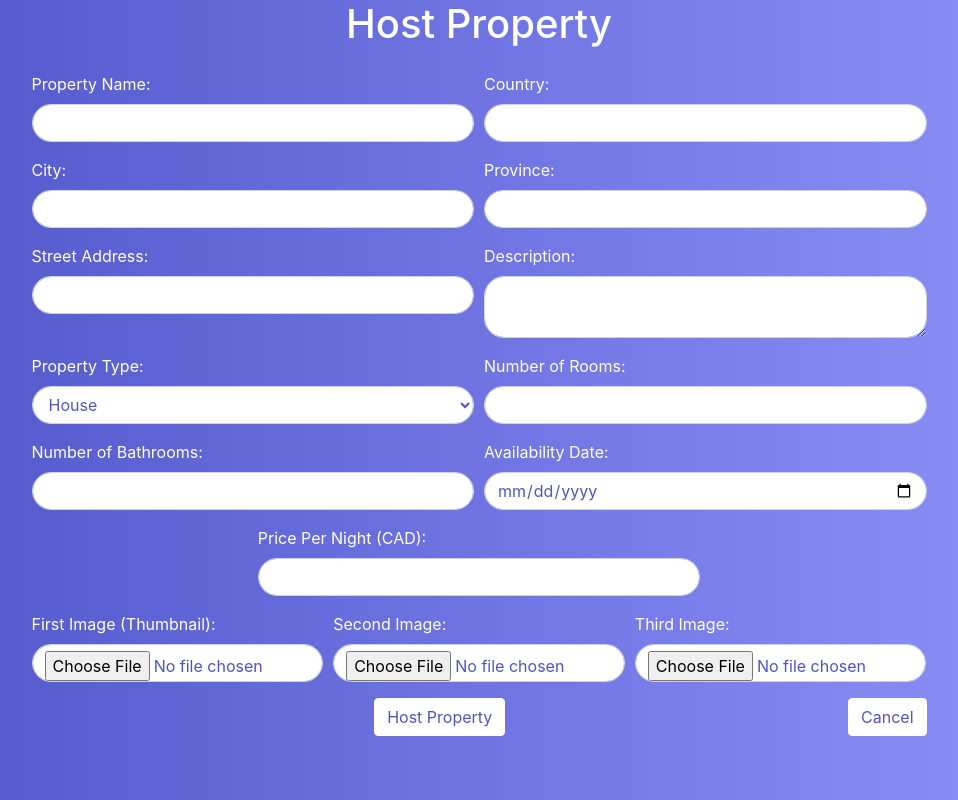
After one commit to Hecktox/QuickStays, a PHP site: page /Views/Property/host.php in a window 1280 px wide. The commit adds this page. Shown: the whole page, without its empty margins (161-1119 px from the left). Run offline with PHP 8.4, Linux system fonts and the light colour scheme.

Commit message:
started cart, added property hosting page and controller/model functions, added limited access button for admin page and host page in the home screen

```diff
--- /dev/null
+++ b/QuickStays/Views/Property/host.php
@@ -0,0 +1,186 @@
+<!DOCTYPE html>
+<html lang="en">
+<html>
+
+<head>
+    <meta charset="UTF-8">
+    <meta name="viewport" content="width=device-width, initial-scale=1, shrink-to-fit=no">
+    <title>Host Property</title>
+    <link rel="stylesheet" href="https://maxcdn.bootstrapcdn.com/bootstrap/4.5.2/css/bootstrap.min.css">
+    <style>
+        body {
+            background: linear-gradient(to right, #4e54c8, #8f94fb);
+            color: #ffffff;
+            margin: 0;
+            padding: 0;
+            height: 100vh;
+            display: flex;
+            align-items: center;
+            justify-content: center;
+        }
+
+        .gradient-form {
+            padding: 20px;
+            border-radius: 10px;
+        }
+
+        .btn-primary {
+            background-color: #ffffff;
+            border-color: #ffffff;
+            color: #4e54c8;
+        }
+
+        .btn-primary:hover {
+            background-color: #8f94fb;
+            border-color: #8f94fb;
+            color: #ffffff;
+        }
+
+        .register-link {
+            color: #ffffff !important;
+            transition: color 0.3s ease-in-out;
+        }
+
+        .register-link:hover {
+            color: #8f94fb !important;
+            text-decoration: none;
+        }
+
+        .form-control {
+            border-radius: 20px;
+            color: #4e54c8;
+        }
+
+        .form-control::placeholder {
+            color: #4e54c8;
+        }
+    </style>
+    <script>
+        function previewImage(input, previewId) {
+            var preview = document.getElementById(previewId);
+            var file = input.files[0];
+            var reader = new FileReader();
+
+            reader.onload = function (e) {
+                preview.src = e.target.result;
+                preview.style.display = 'block';
+            };
+
+            reader.readAsDataURL(file);
+        }
+    </script>
+    <script src="https://code.jquery.com/jquery-3.5.1.slim.min.js"></script>
+    <script src="https://cdn.jsdelivr.net/npm/@popperjs/core@2.9.3/dist/umd/popper.min.js"></script>
+    <script src="https://maxcdn.bootstrapcdn.com/bootstrap/4.5.2/js/bootstrap.min.js"></script>
+</head>
+
+<body class="container h-100">
+    <div class="container h-100">
+        <div class="row align-items-center h-100">
+            <div class="col-md-10 offset-md-1">
+                <h1 class="mb-4 text-center">Host Property</h1>
+                <form method="POST" action="/eCommerce-Project/QuickStays/index.php?entity=property&action=host"
+                    class="form-group" enctype="multipart/form-data">
+                    <div class="form-row">
+                        <div class="form-group col-md-6">
+                            <label for="PropertyName">Property Name:</label>
+                            <input type="text" class="form-control" name="PropertyName" required>
+                        </div>
+                        <div class="form-group col-md-6">
+                            <label for="Country">Country:</label>
+                            <input type="text" class="form-control" name="Country" required>
+                        </div>
+                    </div>
+
+                    <div class="form-row">
+                        <div class="form-group col-md-6">
+                            <label for="City">City:</label>
+                            <input type="text" class="form-control" name="City" required>
+                        </div>
+                        <div class="form-group col-md-6">
+                            <label for="Province">Province:</label>
+                            <input type="text" class="form-control" name="Province" required>
+                        </div>
+                    </div>
+
+                    <div class="form-row">
+                        <div class="form-group col-md-6">
+                            <label for="StreetAddress">Street Address:</label>
+                            <input type="text" class="form-control" name="StreetAddress" required>
+                        </div>
+                        <div class="form-group col-md-6">
+                            <label for="Description">Description:</label>
+                            <textarea class="form-control" name="Description" required></textarea>
+                        </div>
+                    </div>
+
+                    <div class="form-row">
+                        <div class="form-group col-md-6">
+                            <label for="PropertyType">Property Type:</label>
+                            <select class="form-control" name="PropertyType">
+                                <option value="House">House</option>
+                                <option value="Apartment">Apartment</option>
+                                <option value="Condo">Condo</option>
+                                <option value="Duplex">Duplex</option>
+                            </select>
+                        </div>
+                        <div class="form-group col-md-6">
+                            <label for="NumRooms">Number of Rooms:</label>
+                            <input type="number" class="form-control" name="NumRooms" required>
+                        </div>
+                    </div>
+
+                    <div class="form-row">
+                        <div class="form-group col-md-6">
+                            <label for="NumBathrooms">Number of Bathrooms:</label>
+                            <input type="number" class="form-control" name="NumBathrooms" required>
+                        </div>
+                        <div class="form-group col-md-6">
+                            <label for="AvailabilityDate">Availability Date:</label>
+                            <input type="date" class="form-control" name="AvailabilityDate" required>
+                        </div>
+                    </div>
+
+                    <div class="form-row">
+                        <div class="form-group col-md-6 offset-md-3">
+                            <label for="PricePerNight">Price Per Night (CAD):</label>
+                            <input type="number" step="0.01" class="form-control" name="PricePerNight" required>
+                        </div>
+                    </div>
+
+                    <div class="form-row">
+                        <div class="form-group col-md-4">
+                            <label for="Image1">First Image (Thumbnail):</label>
+                            <input type="file" class="form-control" name="Image1" accept="image/*"
+                                onchange="previewImage(this, 'previewImage1')">
+                            <img id="previewImage1" src="#" alt="Preview Image"
+                                style="display: none; max-width: 100%; margin-top: 10px;">
+                        </div>
+                        <div class="form-group col-md-4">
+                            <label for="Image2">Second Image:</label>
+                            <input type="file" class="form-control" name="Image2" accept="image/*"
+                                onchange="previewImage(this, 'previewImage2')">
+                            <img id="previewImage2" src="#" alt="Preview Image"
+                                style="display: none; max-width: 100%; margin-top: 10px;">
+                        </div>
+                        <div class="form-group col-md-4">
+                            <label for="Image3">Third Image:</label>
+                            <input type="file" class="form-control" name="Image3" accept="image/*"
+                                onchange="previewImage(this, 'previewImage3')">
+                            <img id="previewImage3" src="#" alt="Preview Image"
+                                style="display: none; max-width: 100%; margin-top: 10px;">
+                        </div>
+                    </div>
+
+                    <div class="form-group text-center">
+                        <input type="submit" class="btn btn-primary mx-auto" name="hostProperty" value="Host Property">
+                        <button type="button" class="btn btn-primary mx-auto float-right"
+                            onclick="window.location.href='/eCommerce-Project/QuickStays/index.php?entity=user&action=index'">Cancel</button>
+                    </div>
+                </form>
+            </div>
+        </div>
+    </div>
+</body>
+
+</html>
```
Also changed, not shown: QuickStays/Controllers/CartController.php (+47 -0 lines), QuickStays/Controllers/PropertyController.php (+29 -0 lines), QuickStays/Models/CartModel.php (+8 -0 lines), QuickStays/Models/PropertyModel.php (+22 -3 lines), QuickStays/Views/Cart/checkout.php (+47 -0 lines), QuickStays/Views/User/index.php (+26 -2 lines).
